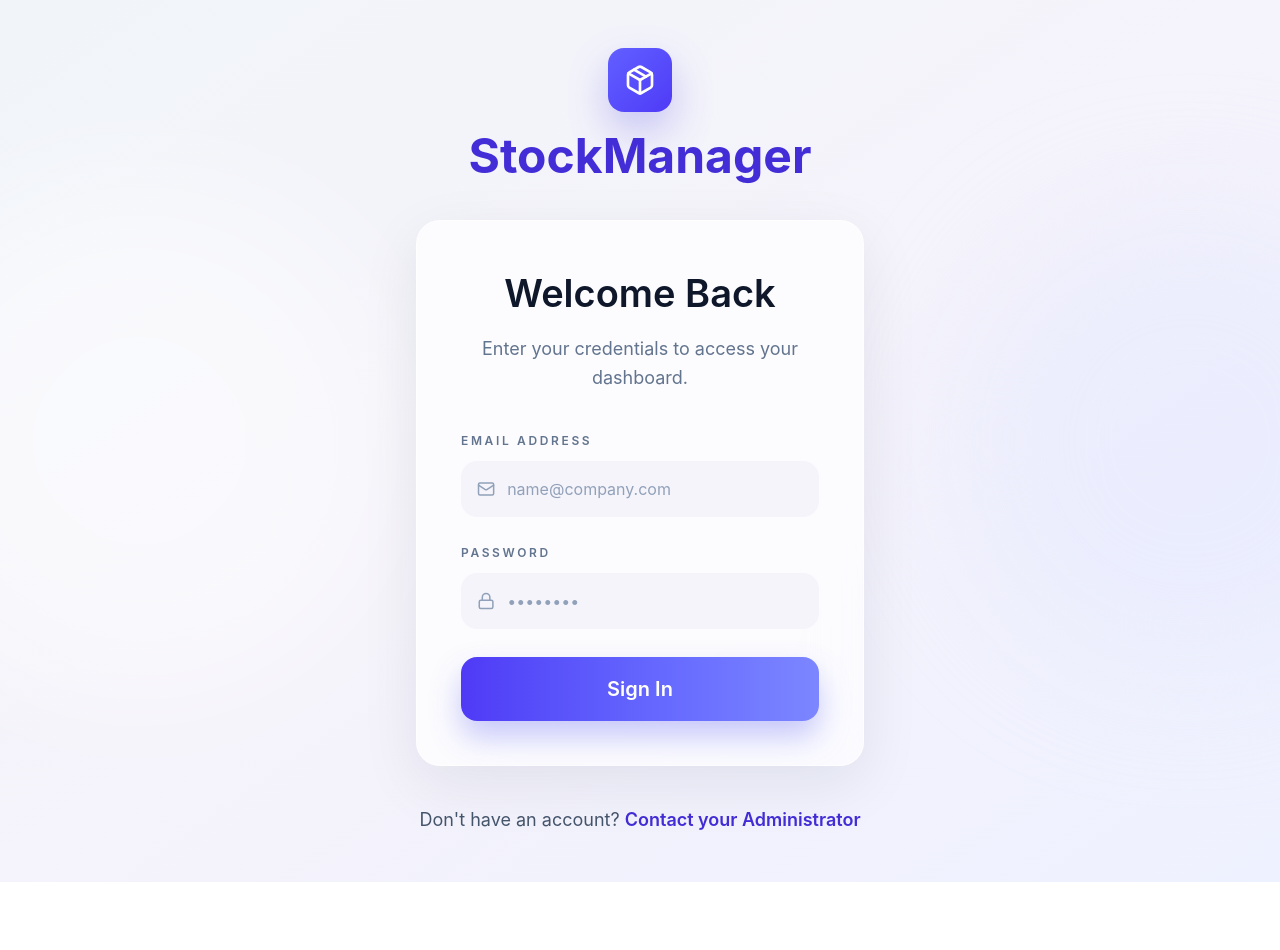
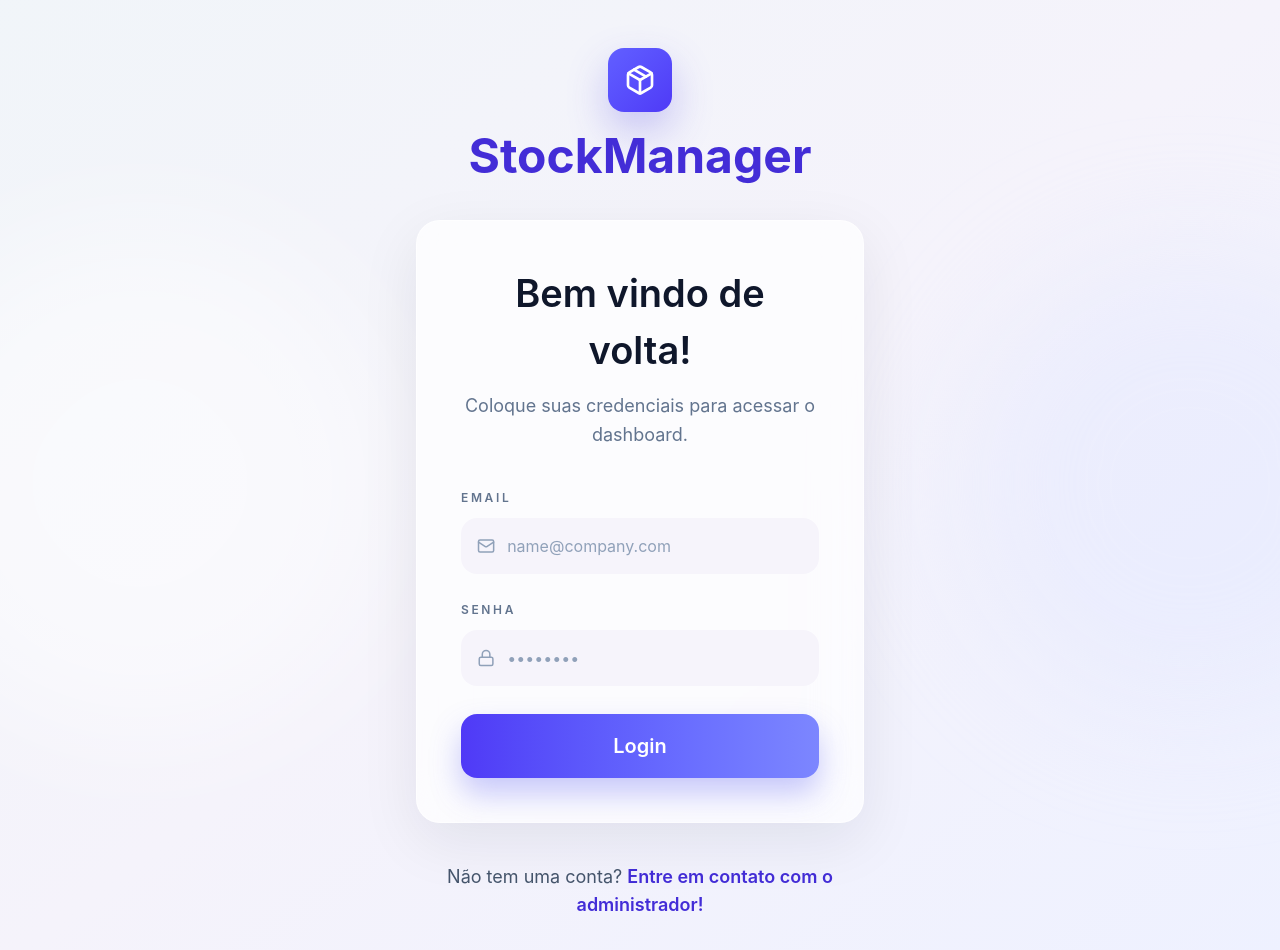
Before and after one commit to teuaraujoo/sistemaEstoque, a React (Vite) app in the folder frontend/: page /login in a window 1280 px wide. Shown: the top 950 px of the page. Before the commit the page ends 882 px from the top, so only its background shows below. Built offline with nearby package versions, Linux system fonts and the light colour scheme; no server answers.

Commit message:
chore: Texto da login page

```diff
--- a/frontend/src/pages/LoginPage.jsx
+++ b/frontend/src/pages/LoginPage.jsx
@@ -82,10 +82,10 @@ function LoginPage() {
                         <div
                             className="mt-10 rounded-3xl border border-white/60 bg-white/70 p-11 text-left shadow-[0_18px_60px_rgba(15,23,42,0.08)] backdrop-blur-xl" ref={formRef} >
                             <h2 className="text-[38px] font-semibold text-slate-900 text-center">
-                                Welcome Back
+                                Bem vindo de volta!
                             </h2>
                             <p className="mt-3 text-lg leading-relaxed text-slate-500 text-center">
-                                Enter your credentials to access your dashboard.
+                                Coloque suas credenciais para acessar o dashboard.
                             </p>
 
                             {/* FORM */}
@@ -97,7 +97,7 @@ function LoginPage() {
                             >
                                 <div>
                                     <label className="mb-3 block text-xs tracking-[0.22em] font-semibold uppercase text-slate-500">
-                                        Email Address
+                                        Email
                                     </label>
                                     <div className="flex h-14 items-center gap-3 rounded-2xl bg-[#f6f4fb] px-4 text-slate-400 ring-1 ring-transparent transition focus-within:ring-2 focus-within:ring-indigo-400">
                                         <Mail className="w-5 h-5" />
@@ -113,7 +113,7 @@ function LoginPage() {
                                 <div>
                                     <div className="mb-3 flex items-center justify-between">
                                         <label className="block text-xs font-semibold uppercase tracking-[0.22em] text-slate-500">
-                                            Password
+                                            Senha
                                         </label>
                                     </div>
                                     <div className="flex h-14 items-center gap-3 rounded-2xl bg-[#f6f4fb] px-4 text-slate-400 ring-1 ring-transparent transition focus-within:ring-2 focus-within:ring-indigo-400">
@@ -131,18 +131,18 @@ function LoginPage() {
                                     type="submit"
                                     className="cursor-pointer group flex h-16 w-full items-center justify-center gap-3 rounded-2xl bg-gradient-to-r from-indigo-600 to-indigo-400 text-xl font-semibold text-white shadow-[0_16px_30px_rgba(99,102,241,0.35)] transition hover:scale-[1.01] hover:shadow-[0_20px_35px_rgba(99,102,241,0.38)] active:scale-[0.99]"
                                 >
-                                    Sign In
+                                    Login
                                 </button>
                             </form>
                         </div>
 
                         <p className="mt-10 text-lg text-slate-600">
-                            Don't have an account?{' '}
+                            Não tem uma conta?{' '}
                             <a
                                 href="mailto:empresarial.mateus25@gmail.com?subject=Conta%20Sistema%20de%20Estoque&body=Mateus%2C%20preciso%20de%20uma%20conta%20no%20sistema%20de%20estoquemailto:empresarial.mateus25@gmail.com?subject=Conta%20Sistema%20de%20Estoque&body=Mateus%2C%20preciso%20de%20uma%20conta%20no%20sistema%20de%20estoque"
                                 className="font-semibold text-indigo-700 hover:text-indigo-800"
                             >
-                                Contact your Administrator
+                                Entre em contato com o administrador!
                             </a>
                         </p>
                     </div>
```
